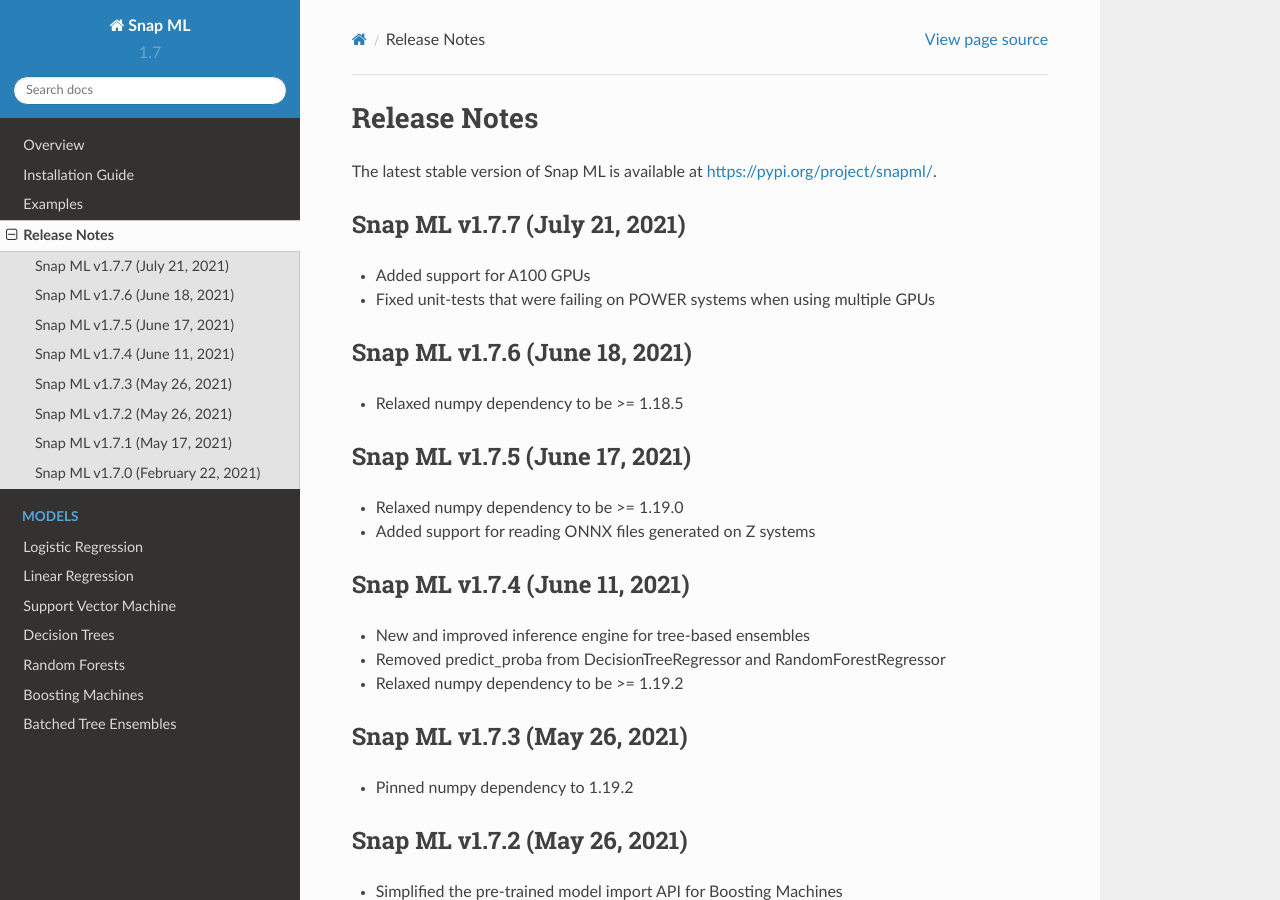
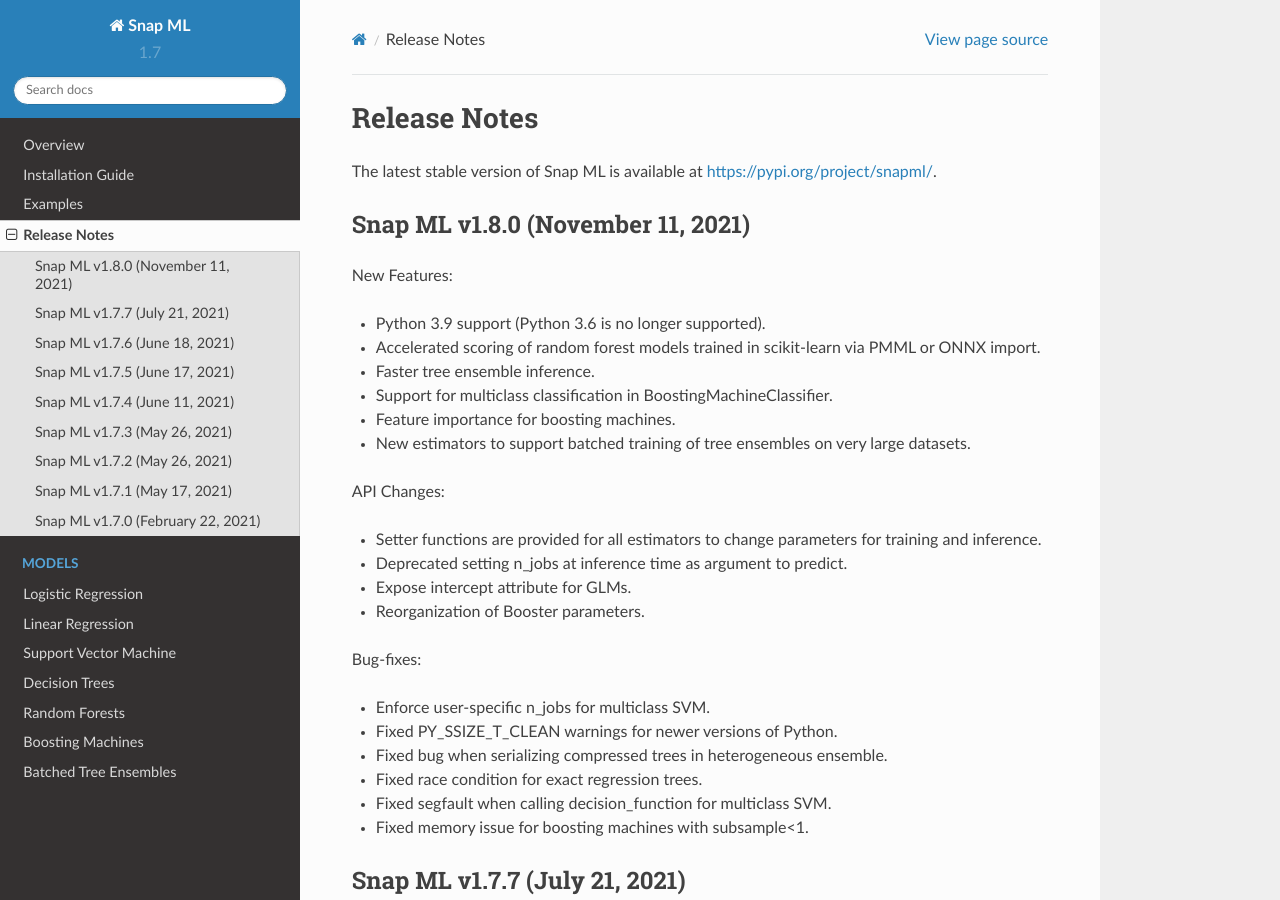
Before and after one commit to andreea-anghel/snapml-docs, a Sphinx documentation site: the page built from docs/source/release_notes.rst, in a window 1280 px wide and 900 px high. Built offline with Sphinx 7.4.7 and the Read the Docs theme 2.0.0, drawn with Linux system fonts in a browser that asks for light colours.

Commit message:
updated release notes

```diff
--- a/docs/source/release_notes.rst
+++ b/docs/source/release_notes.rst
@@ -2,6 +2,35 @@
 ##################
 
 The latest stable version of Snap ML is available at https://pypi.org/project/snapml/.
+
+Snap ML v1.8.0 (November 11, 2021)
+==================================
+
+New Features:
+
+* Python 3.9 support (Python 3.6 is no longer supported).
+* Accelerated scoring of random forest models trained in scikit-learn via PMML or ONNX import.
+* Faster tree ensemble inference.
+* Support for multiclass classification in BoostingMachineClassifier.
+* Feature importance for boosting machines.
+* New estimators to support batched training of tree ensembles on very large datasets.
+
+API Changes:
+
+* Setter functions are provided for all estimators to change parameters for training and inference.
+* Deprecated setting n_jobs at inference time as argument to predict.
+* Expose intercept attribute for GLMs.
+* Reorganization of Booster parameters.
+
+Bug-fixes:
+
+* Enforce user-specific n_jobs for multiclass SVM.
+* Fixed PY_SSIZE_T_CLEAN warnings for newer versions of Python.
+* Fixed bug when serializing compressed trees in heterogeneous ensemble.
+* Fixed race condition for exact regression trees.
+* Fixed segfault when calling decision_function for multiclass SVM.
+* Fixed memory issue for boosting machines with subsample<1.
+
 
 Snap ML v1.7.7 (July 21, 2021)
 ==============================
```
